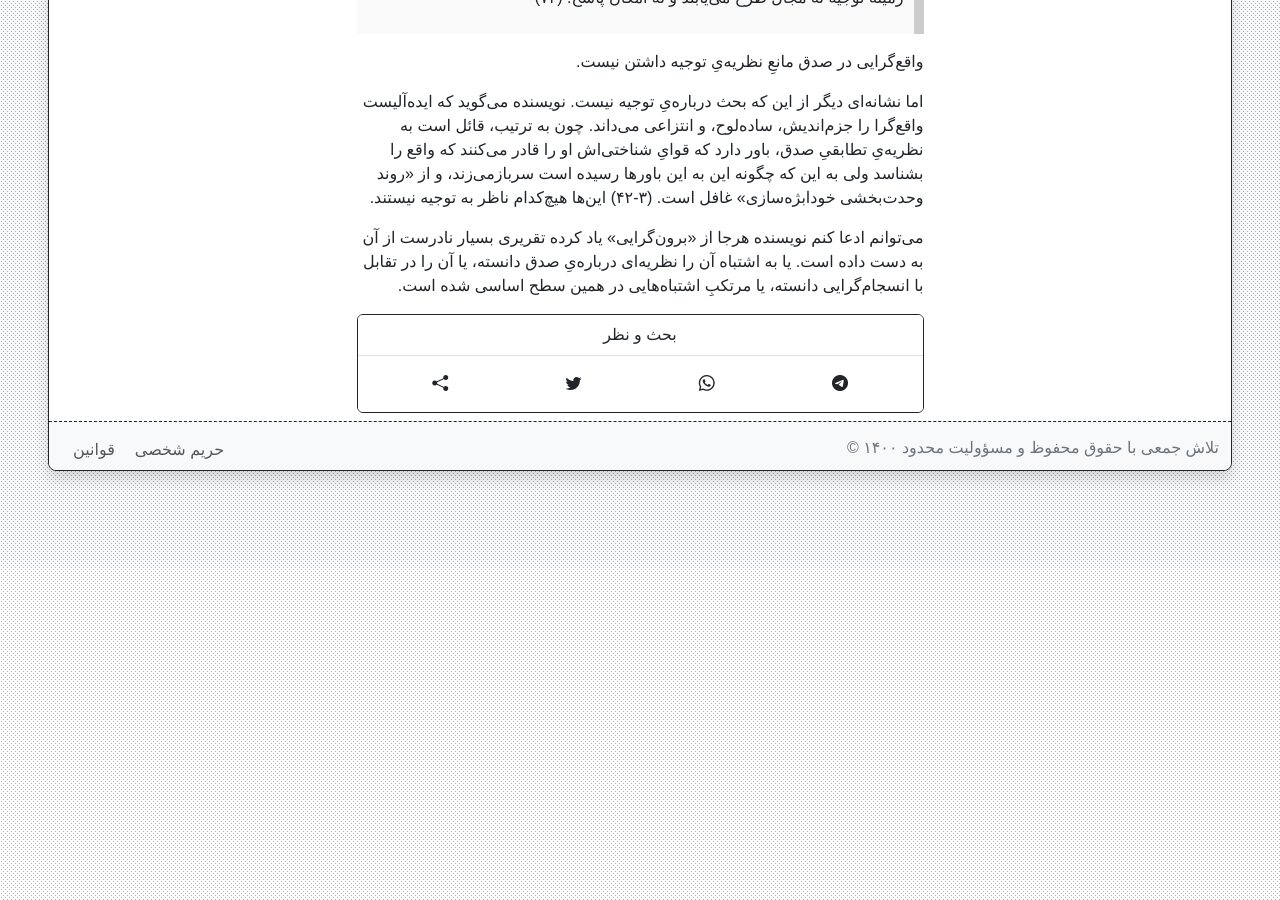
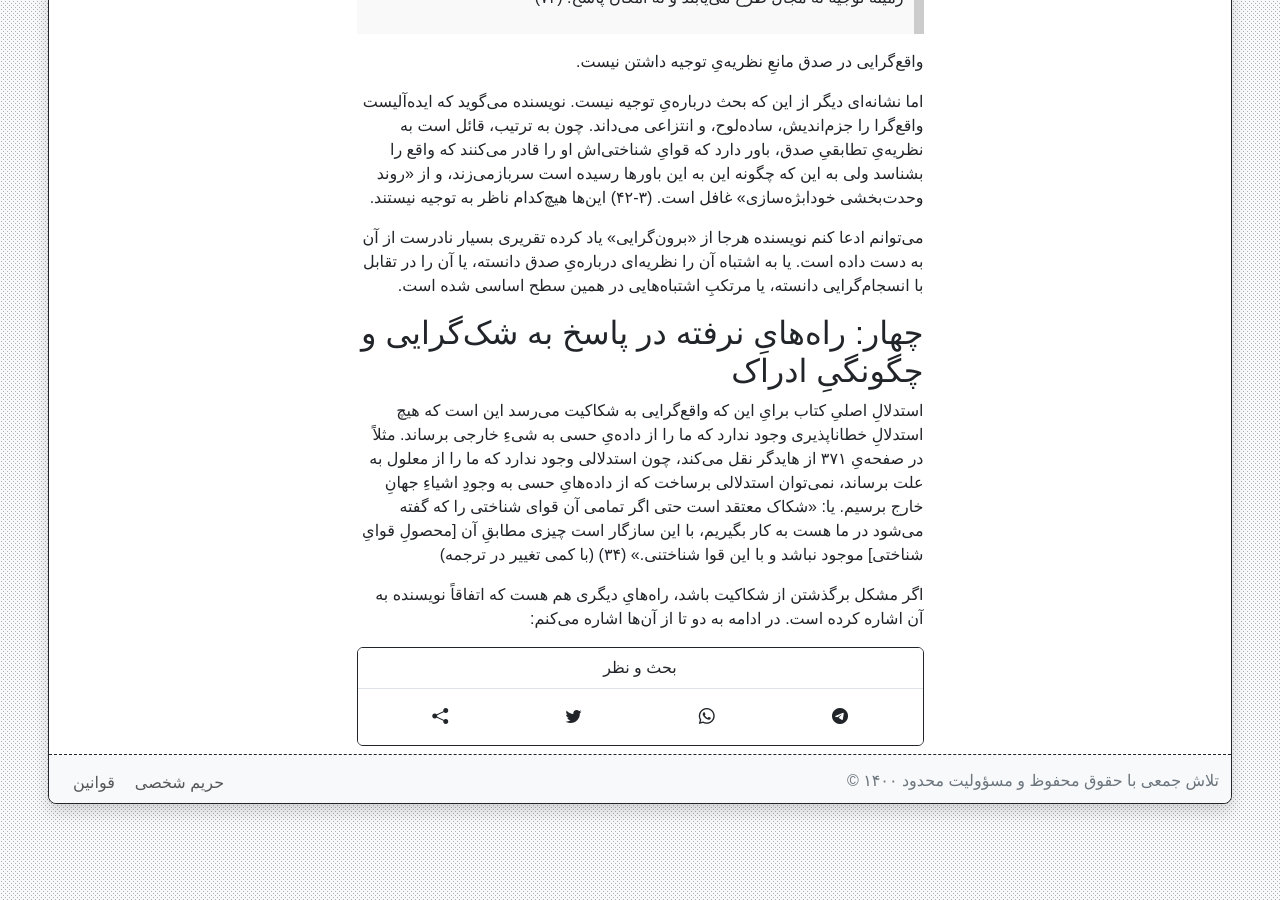
Before and after one commit to phicudemy/phicudemy.github.io, a Jekyll site: the page built from _posts/2024-08-02-perspevtive.md, in a window 1280 px wide and 900 px high, scrolled down 5194 px. Built offline with Jekyll 4.4.1, drawn with Linux system fonts in a browser that asks for light colours; comment, search, counter and statistics services are not loaded; a style sheet for code colours, icons or effects is not loaded; before the commit the page ends 5761 px from its top, so only the background shows below that.

Commit message:
TinaCMS content update

```diff
--- a/_posts/2024-08-02-perspevtive.md
+++ b/_posts/2024-08-02-perspevtive.md
@@ -70,3 +70,9 @@ tags:
 اما نشانه‌ای دیگر از این که بحث درباره‌یِ توجیه نیست. نویسنده می‌گوید که ایده‌آلیست واقع‌گرا را جزم‌اندیش، ساده‌لوح، و انتزاعی می‌داند. چون به ترتیب، قائل است به نظریه‌یِ تطابقیِ صدق، باور دارد که قوایِ شناختی‌اش او را قادر می‌کنند که واقع را بشناسد ولی به این که چگونه این به این باورها رسیده است سربازمی‌زند، و از «روند وحدت‌بخشی خودابژه‌سازی» غافل است. (۳-۴۲) این‌ها هیچ‌کدام ناظر به توجیه نیستند.
 
 می‌توانم ادعا کنم نویسنده هرجا از «برون‌گرایی» یاد کرده تقریری بسیار نادرست از آن به دست داده است. یا به اشتباه آن را نظریه‌ای درباره‌یِ صدق دانسته، یا آن را در تقابل با انسجام‌گرایی دانسته، یا مرتکبِ اشتباه‌هایی در همین سطح اساسی شده است.
+
+## چهار: راه‌هایِ نرفته در پاسخ به شک‌گرایی و چگونگیِ ادراک
+
+استدلالِ اصلیِ کتاب برایِ این که واقع‌گرایی به شکاکیت می‌رسد این است که هیچ استدلالِ خطاناپذیری وجود ندارد که ما را از داده‌یِ حسی به شیءِ خارجی برساند. مثلاً در صفحه‌یِ ۳۷۱ از هایدگر نقل می‌کند، چون استدلالی وجود ندارد که ما را از معلول به علت برساند، نمی‌توان استدلالی برساخت که از داده‌هایِ حسی به وجودِ اشیاءِ جهانِ خارج برسیم. یا: «شکاک معتقد است حتی اگر تمامی آن قوای شناختی را که گفته می‌شود در ما هست به کار بگیریم، با این سازگار است چیزی مطابقِ آن [محصولِ قوایِ شناختی] موجود نباشد و با این قوا شناختنی.» (۳۴) (با کمی تغییر در ترجمه)
+
+اگر مشکل برگذشتن از شکاکیت باشد، راه‌هایِ دیگری هم هست که اتفاقاً نویسنده به آن اشاره کرده است. در ادامه به دو تا از آن‌ها اشاره می‌کنم:
```
